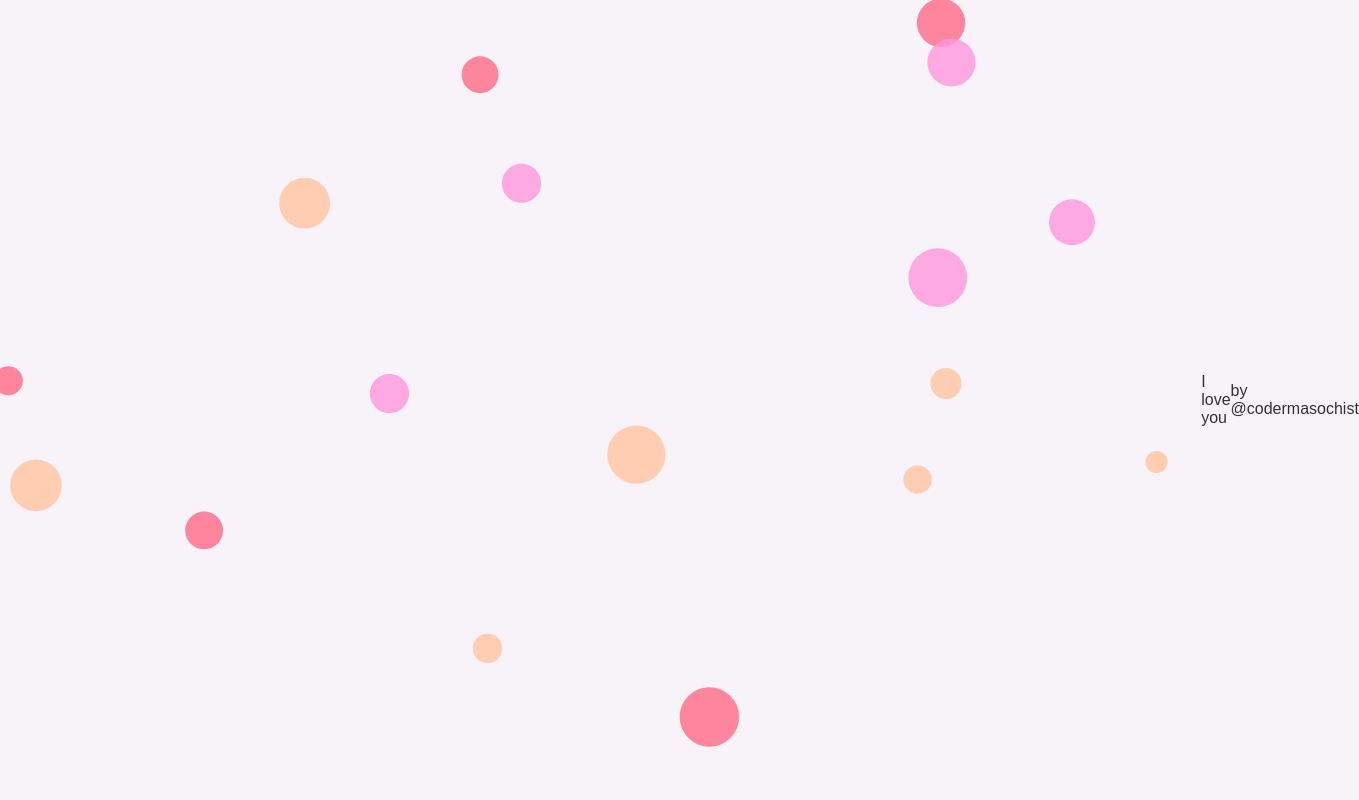
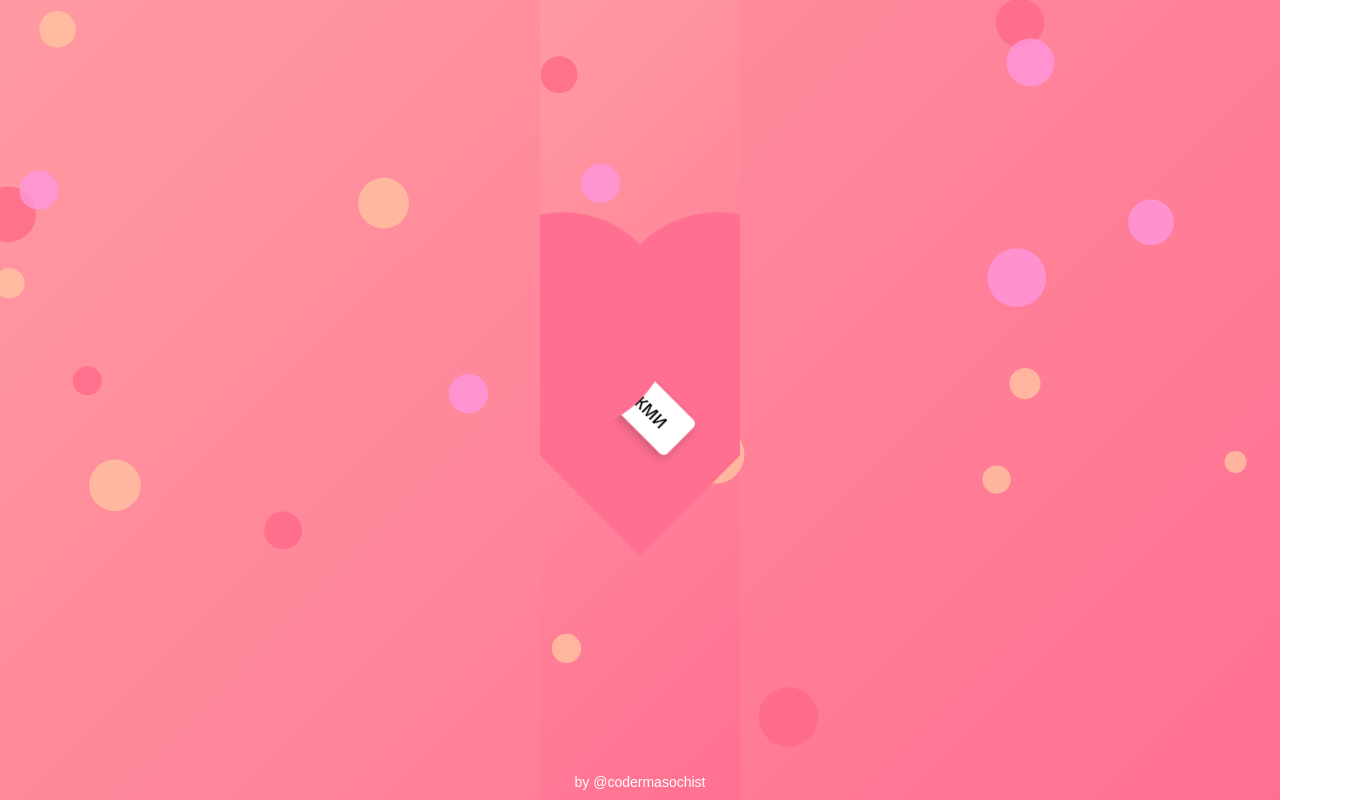
Before and after one commit to codermasochist/love, a plain HTML site: page index.html in a window 1280 px wide. Shown: the whole page, 1359 px wide, since content can reach past the window. Drawn offline with Linux system fonts and the light colour scheme.

Commit message:
Update style.css

```diff
--- a/style.css
+++ b/style.css
@@ -1,138 +1,115 @@
-* {
+body, html {
     margin: 0;
     padding: 0;
-    box-sizing: border-box;
+    overflow: hidden;
+    height: 100%;
+    background: linear-gradient(135deg, #ff9aa2, #ff6f91);
+    display: flex;
+    justify-content: center;
+    align-items: center;
     font-family: 'Arial', sans-serif;
 }
 
-body {
-    background: #f7f3f9;
+canvas {
+    position: absolute;
+    top: 0;
+    left: 0;
+}
+
+.heart-container {
+    position: relative;
+    z-index: 2;
     display: flex;
     justify-content: center;
     align-items: center;
-    height: 100vh;
-    overflow: hidden;
-    position: relative;
-    color: #333;
-}
-
-.container {
-    text-align: center;
-}
-
-h1 {
-    font-size: 3rem;
-    color: #d8a0c4;
-    animation: fadeIn 3s ease-in-out;
-}
-
-.confession {
-    font-size: 1.5rem;
-    color: #b892cc;
-    animation: fadeIn 5s ease-in-out;
-    opacity: 0;
-    animation-delay: 2s;
-}
-
-.floating-hearts {
-    position: absolute;
-    top: 20%;
-    left: 50%;
-    transform: translateX(-50%);
-    z-index: 1;
+    flex-direction: column;
 }
 
 .heart {
-    width: 50px;
-    height: 50px;
-    background: #f5a8d4;
-    position: absolute;
-    top: -50px;
-    animation: floatHearts 4s infinite ease-in-out;
-    clip-path: polygon(50% 0%, 0% 100%, 100% 100%);
+    width: 200px;
+    height: 200px;
+    background-color: #ff6f91;
+    position: relative;
+    transform: rotate(45deg);
+    animation: pulse 2s infinite;
 }
 
-.heart:nth-child(1) {
-    left: 20%;
-    animation-duration: 6s;
+.heart::before,
+.heart::after {
+    content: '';
+    width: 200px;
+    height: 200px;
+    background-color: #ff6f91;
+    position: absolute;
+    border-radius: 50%;
 }
 
-.heart:nth-child(2) {
-    left: 50%;
-    animation-duration: 7s;
-    animation-delay: 2s;
+.heart::before {
+    top: -100px;
+    left: 0;
 }
 
-.heart:nth-child(3) {
-    left: 80%;
-    animation-duration: 5s;
-    animation-delay: 4s;
+.heart::after {
+    top: 0;
+    left: -100px;
 }
 
-@keyframes floatHearts {
-    0% {
-        transform: translateY(0);
+.button {
+    position: absolute;
+    top: 50%;
+    left: 50%;
+    transform: translate(-50%, -50%);
+    background-color: white;
+    border: none;
+    border-radius: 5px;
+    padding: 10px 20px;
+    font-size: 20px;
+    cursor: pointer;
+    box-shadow: 0 4px 10px rgba(0, 0, 0, 0.2);
+}
+
+.button:focus {
+    outline: none;
+}
+
+@keyframes pulse {
+    0%, 100% {
+        transform: scale(1) rotate(45deg);
     }
     50% {
-        transform: translateY(-30px);
-    }
-    100% {
-        transform: translateY(0);
+        transform: scale(1.1) rotate(45deg);
     }
 }
 
-.name-section {
-    margin-top: 20%;
+.message {
+    display: none;
+    font-size: 50px;
+    color: white;
+    animation: fadeIn 3s forwards, typing 3s steps(10) 3s;
 }
 
-#name {
-    font-size: 4rem;
-    color: #f2c6d8;
-    animation: highlightName 3s ease-in-out forwards;
-}
-
-@keyframes highlightName {
-    0% {
-        color: #f2c6d8;
+@keyframes fadeIn {
+    from {
         opacity: 0;
     }
-    100% {
-        color: #d8a0c4;
+    to {
         opacity: 1;
     }
 }
 
-.eternal-love {
-    margin-top: 40px;
-    font-size: 1.3rem;
-    color: #f2c6d8;
-    opacity: 0;
-    animation: fadeIn 7s ease-in-out;
-    animation-delay: 6s;
-}
-
-@keyframes fadeIn {
-    0% {
-        opacity: 0;
+@keyframes typing {
+    from {
+        width: 0;
     }
-    100% {
-        opacity: 1;
+    to {
+        width: 100%;
     }
 }
 
-.stars {
+.footer {
     position: absolute;
-    top: 0;
-    left: 0;
-    width: 100%;
-    height: 100%;
-    background: url('https://media.giphy.com/media/3o6Zt1KmbU5dvnzmtW/giphy.gif') repeat;
-    z-index: -1;
-    animation: twinkle 10s infinite;
+    bottom: 10px;
+    color: white;
+    font-size: 14px;
+    z-index: 2;
 }
-
-@keyframes twinkle {
-    0% { opacity: 0.8; }
-    50% { opacity: 1; }
-    100% { opacity: 0.8; }
-}
```
